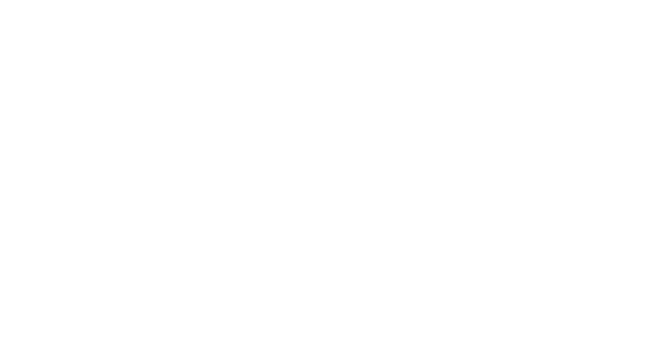
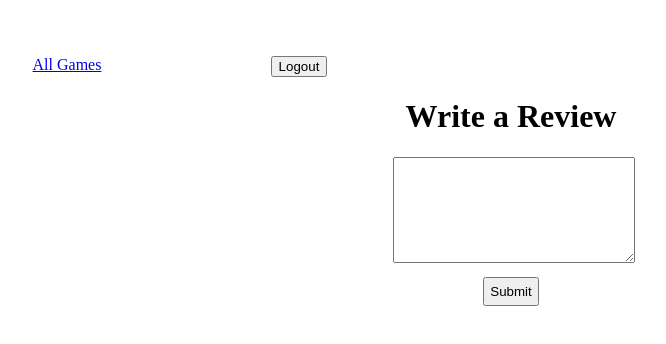
Before and after one commit to nicholas-davison/gamerrater-client, a React (Vite) app: page /games/1/review in a window 1280 px wide. Before the commit this address had no page. Shown: the top 344 px of the page, without its empty margins (129-795 px from the left). Built offline with nearby package versions, Linux system fonts and the light colour scheme; sample sign-in values are in the browser's storage.

Commit message:
added review form with post functionality

```diff
--- a/src/components/ApplicationViews.jsx
+++ b/src/components/ApplicationViews.jsx
@@ -8,6 +8,7 @@
 import { GameDetail } from './GameDetail.jsx'
 import { Home } from '../pages/Home.jsx'
 import { GameForm } from './GameForm.jsx'
+import { ReviewForm } from './ReviewForm.jsx'
 
 /* import {BrowserRouter, Route, Routes} from ReactDOM
 
@@ -26,7 +27,10 @@
             <Route path='/' element={<Home/>}/>
             <Route path="/games">
                 <Route index element={<AllGames/>}/>
-                <Route path=":gameId" element={<GameDetail/>}/>
+                <Route path=":gameId" >
+                    <Route index element={<GameDetail/>}/>
+                    <Route path="review" element={<ReviewForm/>}/>
+                </Route>
                 <Route path='create'element={<GameForm/>}/>
             </Route>
           </Route>
--- a/src/components/GameDetail.jsx
+++ b/src/components/GameDetail.jsx
@@ -1,10 +1,11 @@
 import { useEffect, useState } from "react"
-import { useParams } from "react-router-dom"
+import { useNavigate, useParams } from "react-router-dom"
 import { getOneGame } from "../services/gameservice"
 
 export const GameDetail = () => {
     const {gameId} = useParams()
     const [currentGame, setCurrentGame] = useState({})
+    const navigate = useNavigate()
 
     useEffect(() => {
         getOneGame(gameId).then(res => {
@@ -13,7 +14,7 @@
     }, [gameId])
 
     return (
-        <>
+        <div className="game-detail">
             <h1>{currentGame.title}</h1>
             <div className="game-detail-container">
                 <div>Designed by: {currentGame.designer}</div>
@@ -32,6 +33,10 @@
                     }
                 </div>
             </div>
-        </>
+            <button className="btn-review-game" onClick={() => {navigate(`review`)}}>Review Game</button>
+            <div className="game-review-container">
+
+            </div>
+        </div>
     )
 }
--- /dev/null
+++ b/src/components/ReviewForm.jsx
@@ -0,0 +1,38 @@
+import { useState } from "react"
+import "./games.css"
+import { useNavigate, useParams } from "react-router-dom"
+import { saveNewReview } from "../services/reviewservice"
+export const ReviewForm = () => {
+    const navigate = useNavigate()
+    const [reviewText, setReviewText] = useState('')
+    const {gameId} = useParams()
+
+    const handleReviewTextChange = (event) => {
+        const text = event.target.value
+        setReviewText(text)
+    }
+
+    const handleSaveNewReview = async (event) => {
+        event.preventDefault()
+        const newReview =   {
+            "game_id": gameId,
+            "comment": reviewText
+          }
+          await saveNewReview(newReview).then(navigate(`/games/${gameId}`))
+    }
+
+    return (
+        <>
+            <h1>Write a Review</h1>
+            <div className="review-form-container">
+                <form>
+                    <textarea
+                        className="review-text-area"
+                        onChange={handleReviewTextChange}
+                    />
+                    <button className="btn-review-game" onClick={handleSaveNewReview}>Submit</button>
+                </form>
+            </div>
+        </>
+    )
+}
--- a/src/components/games.css
+++ b/src/components/games.css
@@ -21,3 +21,25 @@
 .label-game-form {
     margin: 5px 0px
 }
+
+.game-detail-container {
+    height: 200px;
+    display: flex;
+    flex-direction: column;
+    justify-content: space-evenly;
+}
+.btn-review-game {
+    padding: 5px;
+    margin: 10px 0px;
+}
+
+.review-form-container {
+    display: flex;
+    justify-content: center;
+}
+.review-text-area {
+    width: 100%;
+    height: 100px;
+    text-align: left; /* Aligns text to the left */
+
+}
--- /dev/null
+++ b/src/services/reviewservice.jsx
@@ -0,0 +1,10 @@
+export const saveNewReview = async (request) => {
+    return await fetch("http://localhost:8000/reviews", {
+        method: "POST",
+        headers: {
+            Authorization: `Token ${JSON.parse(localStorage.getItem("rock_token")).token}`,
+            "Content-Type": "application/json"
+        },
+        body: JSON.stringify(request)
+    }).then(res => res.json())
+}
```
